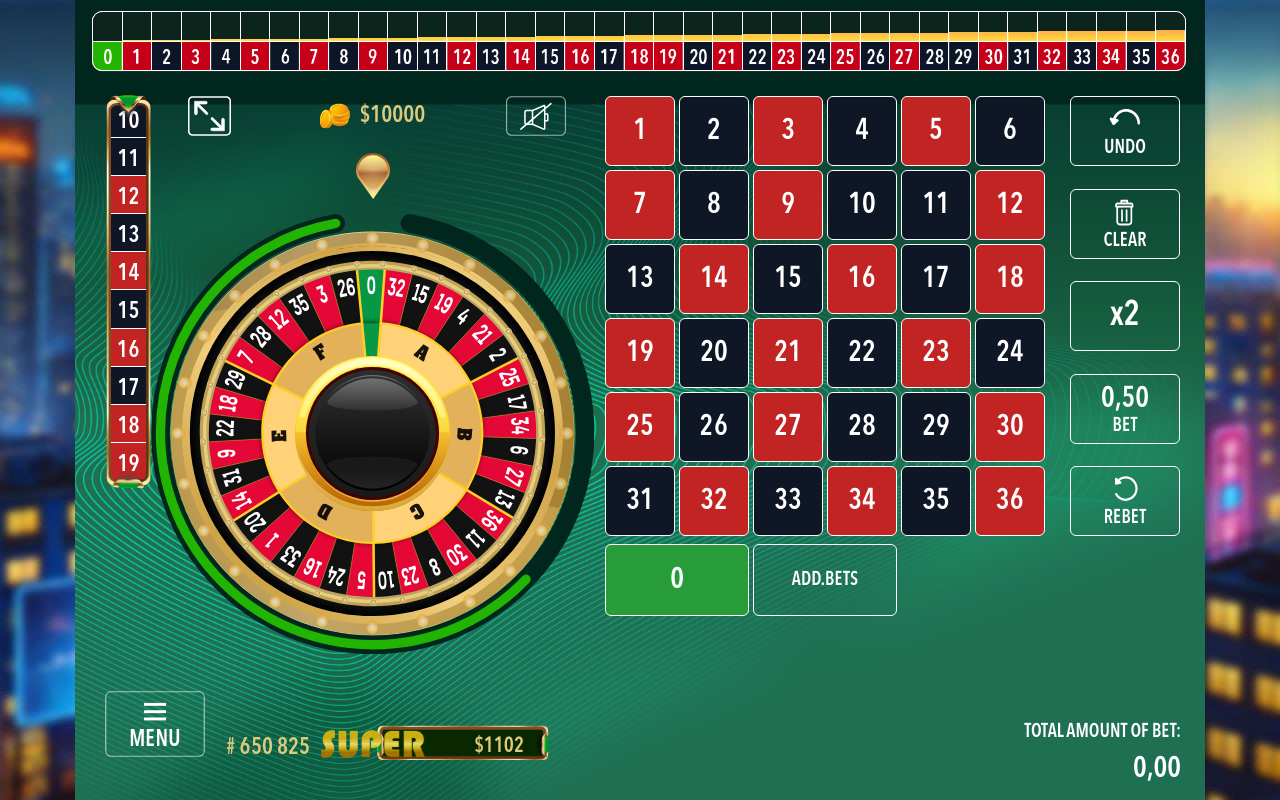
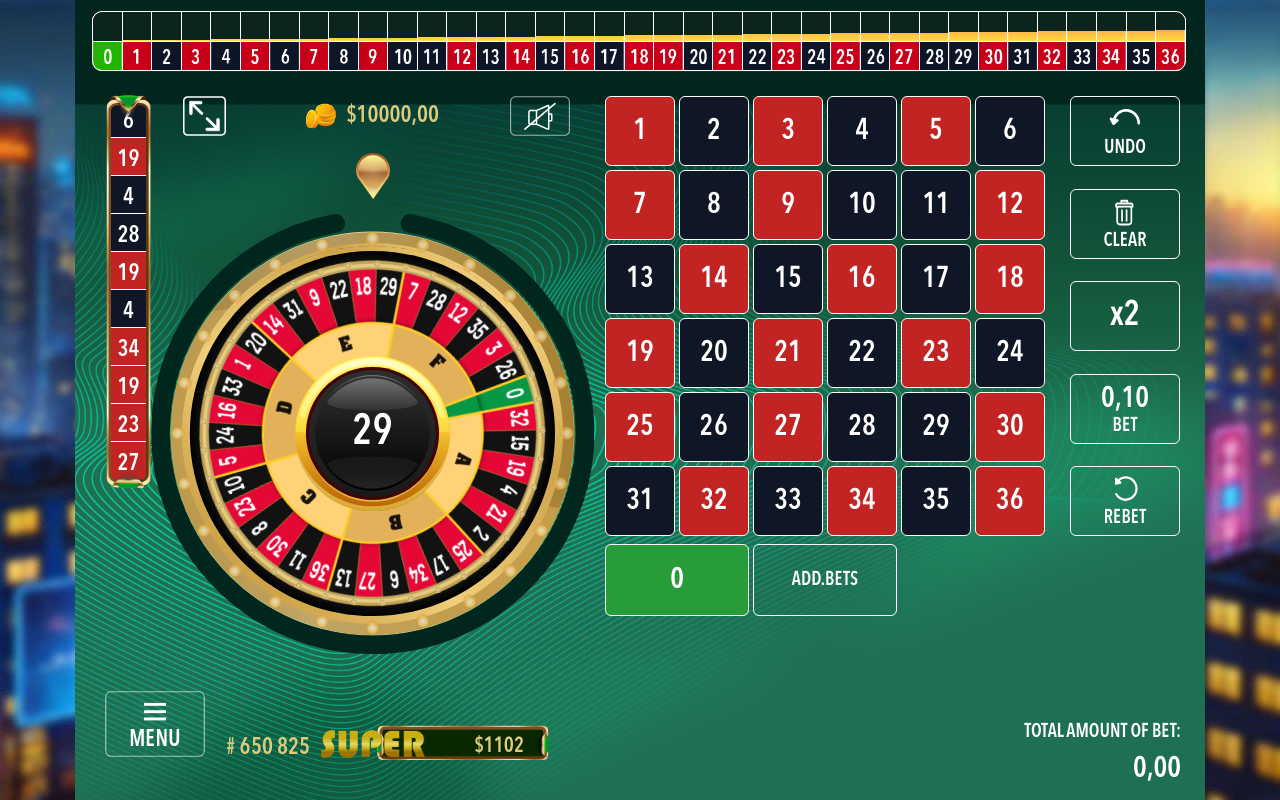
Before and after one commit to mrtsmelinial/Spin2win, a React (Vite) app: page / in a window 1280 px wide. Built offline with nearby package versions, Linux system fonts and the light colour scheme.

Commit message:
Add animation roulette and history

```diff
--- a/package.json
+++ b/package.json
@@ -11,6 +11,7 @@
   },
   "dependencies": {
     "@a1rth/css-normalize": "^1.2.4",
+    "gsap": "^3.14.2",
     "react": "^19.2.0",
     "react-dom": "^19.2.0"
   },
--- a/src/App.jsx
+++ b/src/App.jsx
@@ -1,20 +1,59 @@
-import React from 'react'
+import React, { useState } from 'react'
 import History from './component/History'
 import Statistic from './component/Statistic'
 import ControlColumn from './component/ControlColumn/ControlColumn'
 import BetColumn from './component/BetColumn/BetColumn'
 import { RouletteProvider } from './context/RouletteContext'
+import { getCellRandom } from './reducers/CreateRandomCell'
+
 
 export default function App() {
+
+	const [initialCell] = useState(() => getCellRandom())
+
+	const generateInitialHistory = firstCell => {
+		const redNumbers = new Set([
+			1, 3, 5, 7, 9, 12, 14, 16, 18, 19, 21, 23, 25, 27, 30, 32, 34, 36,
+		])
+
+		const rest = Array.from({ length: 9 }, () => {
+			const number = Math.floor(Math.random() * 37)
+			let color
+			if (number === 0) color = 'g'
+			else if (redNumbers.has(number)) color = 'r'
+			else color = 'b'
+			return { number, color }
+		})
+
+		const colorMap = { red: 'r', black: 'b', green: 'g' }
+
+		return [
+			{ number: firstCell.number, color: colorMap[firstCell.color] },
+			...rest,
+		]
+
+	}
+
+	const [history, setHistory] = useState(() =>
+		generateInitialHistory(initialCell),
+	)
 
 	return (
 		<RouletteProvider>
 			<main className='roulette'>
 				<div className='roulette__game-container'>
 					<Statistic />
-					<History />
+					<History history={history} />
 					<div className='roulette__wrapper'>
-						<ControlColumn />
+						<ControlColumn
+							initialCell={initialCell}
+							onSpinComplete={cell => {
+								setHistory(prev => [cell, ...prev])
+								setTimeout(() => {
+									setHistory(prev => prev.slice(0, -1))
+								}, 1000)
+							}}
+						/>
 						<BetColumn />
 					</div>
 				</div>
--- a/src/component/BetColumn/BetColumn.jsx
+++ b/src/component/BetColumn/BetColumn.jsx
@@ -4,7 +4,7 @@ import BetColumnControls from './BetColumnControls'
 import BetColumnTotalBet from './BetColumnTotalBet'
 import { useRoulette } from '../../context/RouletteContext'
 
-const sumBet = ['0,50', '1,00', '2,00', '5,00']
+const sumBet = ['0,10', '1,00', '2,00', '5,00', '10,00']
 
 const redNumbers = new Set([
 	1, 3, 5, 7, 9, 12, 14, 16, 18, 19, 21, 23, 25, 27, 30, 32, 34, 36,
--- a/src/component/ControlColumn/ControlColumn.jsx
+++ b/src/component/ControlColumn/ControlColumn.jsx
@@ -3,12 +3,11 @@ import ControlColumnTop from './ControlColumnTop'
 import ControlColumnCenter from './ControlColumnCenter'
 import ControlColumnBottom from './ControlColumnBottom'
 
-export default function ControlColumn() {
-
+export default function ControlColumn({ onSpinComplete, initialCell }) {
 	return (
 		<div className='roulette__control'>
-			<ControlColumnTop  />
-			<ControlColumnCenter />
+			<ControlColumnTop />
+			<ControlColumnCenter onSpinComplete={onSpinComplete} initialCell={initialCell} />
 			<ControlColumnBottom />
 		</div>
 	)
--- a/src/component/ControlColumn/ControlColumnCenter.jsx
+++ b/src/component/ControlColumn/ControlColumnCenter.jsx
@@ -1,79 +1,153 @@
-import React, { useEffect, useRef } from 'react'
+import React, { useEffect, useRef, useState } from 'react'
 import SpinnerTimer from './SpinnerTimer'
+import { wheelSlots } from '../WheelSlots'
+import { getCellRandom } from '../../reducers/CreateRandomCell'
+import gsap from 'gsap'
 
-export default function ControlColumnCenter() {
+export default function ControlColumnCenter({ onSpinComplete, initialCell }) {
+	const wheelRef = useRef(null)
 	const progressRef = useRef(null)
-	const wheelRef = useRef(null)
+	const targetCellRef = useRef(null)
 
-	const startTimer = () => {
-		const path = progressRef.current
-		const duration = 15000
-		const length = path.getTotalLength()
 
-		path.style.transition = 'none'
-		path.style.strokeDasharray = length
-		path.style.strokeDashoffset = 0
 
-		let startTime = null
+	const [cellRandom, setCellRandom] = useState(initialCell)
+	const [currentCell, setCurrentCell] = useState(cellRandom.number)
+	const [currentColor, setCurrentColor] = useState(cellRandom.color)
 
-		const animate = time => {
-			if (!startTime) startTime = time
-			const progress = time - startTime
-			const percent = Math.min(progress / duration, 1)
+	const getCellByRotation = rotation => {
+		const normalized = ((rotation % 360) + 360) % 360
 
-			path.style.strokeDashoffset = length * percent
+		let closestKey = null
+		let minDiff = Infinity
 
-			if (percent < 1) {
-				requestAnimationFrame(animate)
-			} else {
-				startSpin()
+		Object.keys(wheelSlots).forEach(k => {
+			const slotAngle = wheelSlots[k].angle
+			let diff = Math.abs(normalized - slotAngle)
+			if (diff > 180) diff = 360 - diff
+
+			if (diff < minDiff) {
+				minDiff = diff
+				closestKey = k
+			}
+		})
+
+		if (closestKey === null) return null
+
+		return {
+			number: Number(closestKey),
+			...wheelSlots[closestKey],
 		}
 	}
 
-		requestAnimationFrame(animate)
-	}
+	useEffect(() => {
+		const wheel = wheelRef.current
+		const path = progressRef.current
 
-	const startSpin = () => {
-		const wheel = wheelRef.current
+		gsap.set(wheel, { rotation: cellRandom.angle })
 
-		const spinDuration = 30000
-		const extraSpins = 20
+		function startTimer() {
+			const length = path.getTotalLength()
 
-		const totalRotation = extraSpins * 360
+			gsap.killTweensOf(path)
+			gsap.set(path, {
+				strokeDasharray: length,
+				strokeDashoffset: 0,
+				opacity: 1, // показываем линию при старте
+			})
 
-		wheel.style.transition = `transform ${spinDuration}ms cubic-bezier(0.17, 0.67, 0.12, 0.99)`
-		wheel.style.transform = `rotate(${totalRotation}deg)`
-
-		wheel.addEventListener('transitionend', handleSpinEnd, {
-			once: true,
+			gsap.to(path, {
+				strokeDashoffset: length,
+				duration: 2,
+				ease: 'none',
+				delay: 2,
+				onComplete: () => {
+					gsap.set(path, { opacity: 0 }) // скрываем точку
+					SpinStart()
+				},
 			})
 		}
 
-	const handleSpinEnd = () => {
-		const wheel = wheelRef.current
+		function SpinStart() {
+			const currentRotation = gsap.getProperty(wheel, 'rotation')
 
-		const computedStyle = window.getComputedStyle(wheel)
-		const matrix = new DOMMatrix(computedStyle.transform)
-		const currentRotation = Math.atan2(matrix.b, matrix.a) * (180 / Math.PI)
-
-		wheel.style.transition = 'none'
-		wheel.style.transform = `rotate(${currentRotation}deg)`
-
-		setTimeout(() => {
-			startTimer()
-		}, 100)
+			gsap.to(wheel, {
+				rotation: currentRotation + 360 * 2,
+				duration: 3,
+				ease: 'power1.in',
+				onUpdate: () => {
+					const rotation = gsap.getProperty(wheel, 'rotation') % 360
+					const currentSlot = getCellByRotation(rotation)
+					if (currentSlot) {
+						setCurrentCell(currentSlot.number)
+						setCurrentColor(currentSlot.color)
+					}
+				},
+				onComplete: SpinWait,
+			})
 		}
 
-	useEffect(() => {
+		function SpinWait() {
+			const currentRotation = gsap.getProperty(wheel, 'rotation')
+			const newCell = getCellRandom()
+			targetCellRef.current = newCell
+			setCellRandom(newCell)
+
+			gsap.to(wheel, {
+				rotation: currentRotation + 360 * 3,
+				duration: 2,
+				ease: 'linear',
+				onUpdate: () => {
+					const rotation = gsap.getProperty(wheel, 'rotation') % 360
+					const currentSlot = getCellByRotation(rotation)
+					if (currentSlot) {
+						setCurrentCell(currentSlot.number)
+						setCurrentColor(currentSlot.color)
+					}
+				},
+				onComplete: SpinToCell,
+			})
+		}
+
+		function SpinToCell() {
+			const target = targetCellRef.current
+			const currentRotation = gsap.getProperty(wheel, 'rotation')
+
+			const currentNormalized = ((currentRotation % 360) + 360) % 360
+			let diff = target.angle - currentNormalized
+			if (diff < 0) diff += 360
+
+			gsap.to(wheel, {
+				rotation: currentRotation + diff + 360 * 6,
+				duration: 25,
+				ease: 'power4.out',
+				onUpdate: () => {
+					const rotation = gsap.getProperty(wheel, 'rotation') % 360
+					const currentSlot = getCellByRotation(rotation)
+					if (currentSlot) {
+						setCurrentCell(currentSlot.number)
+						setCurrentColor(currentSlot.color)
+					}
+				},
+				onComplete: () => {
+					setCurrentCell(target.number)
+					setCurrentColor(target.color)
 					startTimer()
+					onSpinComplete({ number: target.number, color: target.color })
+				},
 			})
+		}
+
+		startTimer()
+	}, [])
 
 	return (
 		<div className='roulette__control-center'>
 			<div className='roulette__spinner-bg'>
 				<div className='roulette__pointer'></div>
-				<div className='roulette__spinner-wheel' ref={wheelRef}>
-					<div className='roulette__spinner-num'></div>
+				<div className='roulette__spinner-wheel' ref={wheelRef}></div>
+				<div className={`roulette__spinner-num ${currentColor}`}>
+					<div>{currentCell}</div>
 				</div>
 				<SpinnerTimer progressRef={progressRef} />
 			</div>
--- a/src/component/ControlColumn/ControlColumnTop.jsx
+++ b/src/component/ControlColumn/ControlColumnTop.jsx
@@ -11,7 +11,7 @@ export default function ControlColumnTop() {
 			<ButtonFullscreen />
 			<div className='roulette__balance'>
 				<img className='roulette__icon-coin' src='../img/coins.svg' />
-				<span>${state.balance}</span>
+				<span>${state.balance.toFixed(2).replace('.', ',')}</span>
 			</div>
 			<ButtonMute />
 		</div>
--- a/src/component/History.jsx
+++ b/src/component/History.jsx
@@ -1,41 +1,54 @@
-import React from 'react'
+import React, { useEffect, useRef } from 'react'
+import gsap from 'gsap'
 
-export default function History() {
+export default function History({ history }) {
+	const containerRef = useRef(null)
+	const prevFirstRef = useRef(history[0]?.number)
 
+	useEffect(() => {
+		const container = containerRef.current
+		if (!container) return
+
+		const items = container.querySelectorAll('.roulette__history-item')
+		if (!items.length) return
+
+		if (history[0]?.number === prevFirstRef.current) return
+		prevFirstRef.current = history[0]?.number
+
+		const itemHeight = 38.1
+
+		gsap.set(container, { y: -itemHeight })
+
+		gsap.to(container, {
+			y: 0,
+			duration: 1,
+			ease: 'power1.out',
+		})
+	}, [history])
+
+	const getColor = number => {
 		const redNumbers = new Set([
 			1, 3, 5, 7, 9, 12, 14, 16, 18, 19, 21, 23, 25, 27, 30, 32, 34, 36,
 		])
-
-	const rouletteData = Array.from({ length: 37 }, (_, i) => {
-		let color
-
-		if (i === 0) {
-			color = 'g'
-		} else if (redNumbers.has(i)) {
-			color = 'r'
-		} else {
-			color = 'b'
+		if (number === 0) return 'g'
+		return redNumbers.has(number) ? 'r' : 'b'
 	}
 
-		return {
-			number: i,
-			color,
-		}
-	})
-
 	return (
-		<div className='roulette__history'>
-			{rouletteData.slice(10, 20).map((item, index) => (
+		<div className='roulette__history-wrapper'>
+			<div className='roulette__history' ref={containerRef}>
+				{history.map((item, index) => (
 					<div
 						className='roulette__history-item'
-					key={index}
+						key={`${item.number}-${index}`}
 						style={{
-						backgroundColor: `var(--cell-color-${item.color})`,
+							backgroundColor: `var(--cell-color-${getColor(item.number)})`,
 						}}
 					>
 						<span className='roulette__history-number'>{item.number}</span>
 					</div>
 				))}
 			</div>
+		</div>
 	)
 }
--- /dev/null
+++ b/src/component/WheelSlots.jsx
@@ -0,0 +1,39 @@
+export const wheelSlots = {
+	0: { color: 'green', sector: 'F', angle: 0 },
+	26: { color: 'black', sector: 'F', angle: 9.72 },
+	3: { color: 'red', sector: 'F', angle: 19.45 },
+	35: { color: 'black', sector: 'F', angle: 29.18 },
+	12: { color: 'red', sector: 'F', angle: 38.91 },
+	28: { color: 'black', sector: 'F', angle: 48.64 },
+	7: { color: 'red', sector: 'F', angle: 58.38 },
+	29: { color: 'black', sector: 'E', angle: 68.1 },
+	18: { color: 'red', sector: 'E', angle: 77.83 },
+	22: { color: 'black', sector: 'E', angle: 87.56 },
+	9: { color: 'red', sector: 'E', angle: 97.29 },
+	31: { color: 'black', sector: 'E', angle: 107.02 },
+	14: { color: 'red', sector: 'E', angle: 116.75 },
+	20: { color: 'black', sector: 'D', angle: 126.48 },
+	1: { color: 'red', sector: 'D', angle: 136.21 },
+	33: { color: 'black', sector: 'D', angle: 145.94 },
+	16: { color: 'red', sector: 'D', angle: 155.67 },
+	24: { color: 'black', sector: 'D', angle: 165.4 },
+	5: { color: 'red', sector: 'D', angle: 175.13 },
+	10: { color: 'black', sector: 'C', angle: 184.86 },
+	23: { color: 'red', sector: 'C', angle: 194.59 },
+	8: { color: 'black', sector: 'C', angle: 204.32 },
+	30: { color: 'red', sector: 'C', angle: 214.05 },
+	11: { color: 'black', sector: 'C', angle: 223.78 },
+	36: { color: 'red', sector: 'C', angle: 233.51 },
+	13: { color: 'black', sector: 'B', angle: 243.24 },
+	27: { color: 'red', sector: 'B', angle: 252.97 },
+	6: { color: 'black', sector: 'B', angle: 262.7 },
+	34: { color: 'red', sector: 'B', angle: 272.43 },
+	17: { color: 'black', sector: 'B', angle: 282.16 },
+	25: { color: 'red', sector: 'B', angle: 291.89 },
+	2: { color: 'black', sector: 'A', angle: 301.62 },
+	21: { color: 'red', sector: 'A', angle: 311.35 },
+	4: { color: 'black', sector: 'A', angle: 321.08 },
+	19: { color: 'red', sector: 'A', angle: 330.81 },
+	15: { color: 'black', sector: 'A', angle: 340.54 },
+	32: { color: 'red', sector: 'A', angle: 350.27 },
+}
--- /dev/null
+++ b/src/reducers/CreateRandomCell.jsx
@@ -0,0 +1,10 @@
+import { wheelSlots } from "../component/WheelSlots"
+
+export const getCellRandom = () => {
+	const keys = Object.keys(wheelSlots)
+	const randomKey = keys[Math.floor(Math.random() * keys.length)]
+	return {
+		number: Number(randomKey),
+		...wheelSlots[randomKey],
+	}
+}
--- a/src/style/roulette.css
+++ b/src/style/roulette.css
@@ -72,24 +72,27 @@
 	}
 }
 
-.roulette__history {
+.roulette__history-wrapper {
     position: absolute;
     top: 100px;
     left: 36px;
     width: 35px;
     height: 381px;
-	display: grid;
-	grid-template-rows: repeat(10, 1fr);
+    overflow: hidden;
     border-radius: 6px;
-	overflow: hidden;
+}
+
+.roulette__history {
+    width: 100%;
+    display: flex;
+    flex-direction: column;
 }
 
 .roulette__history-item {
+  	height: 38px;
     display: grid;
     place-items: center;
     font-size: 24px;
-	min-width: 0;
-	min-height: 0;
 
     &:not(:last-child) {
         border-bottom: 1px solid;
@@ -237,11 +240,27 @@
 }
 
 .roulette__spinner-num {
+	position: absolute;
+	top: 0;
+	display: flex;
+	align-items: center;
+	justify-content: center;
 	width: 100%;
 	height: 100%;
-	background-image: url(/img/roulette-num-black-center.svg);
+	background-image: url(/img/roulette-num-green-center.svg);
 	background-position: center;
 	background-repeat: no-repeat;
+	font-size: 44px;
+
+	&.green {
+		background-image: url(/img/roulette-num-green-center.svg);
+	}
+	&.red {
+		background-image: url(/img/roulette-num-red-center.svg);
+	}
+	&.black {
+		background-image: url(/img/roulette-num-black-center.svg);
+	}
 }
 
 .roulette__pointer {
@@ -467,5 +486,4 @@
 	stroke-width: 15;
 	stroke-linecap: round;
 	stroke-miterlimit: 10;
-	transition: stroke-dashoffset 1s linear;
 }
```
Also changed, not shown: 1 other file (tests, documents, lock files or other folders). Lines whose indentation alone changed are shown as unchanged.
